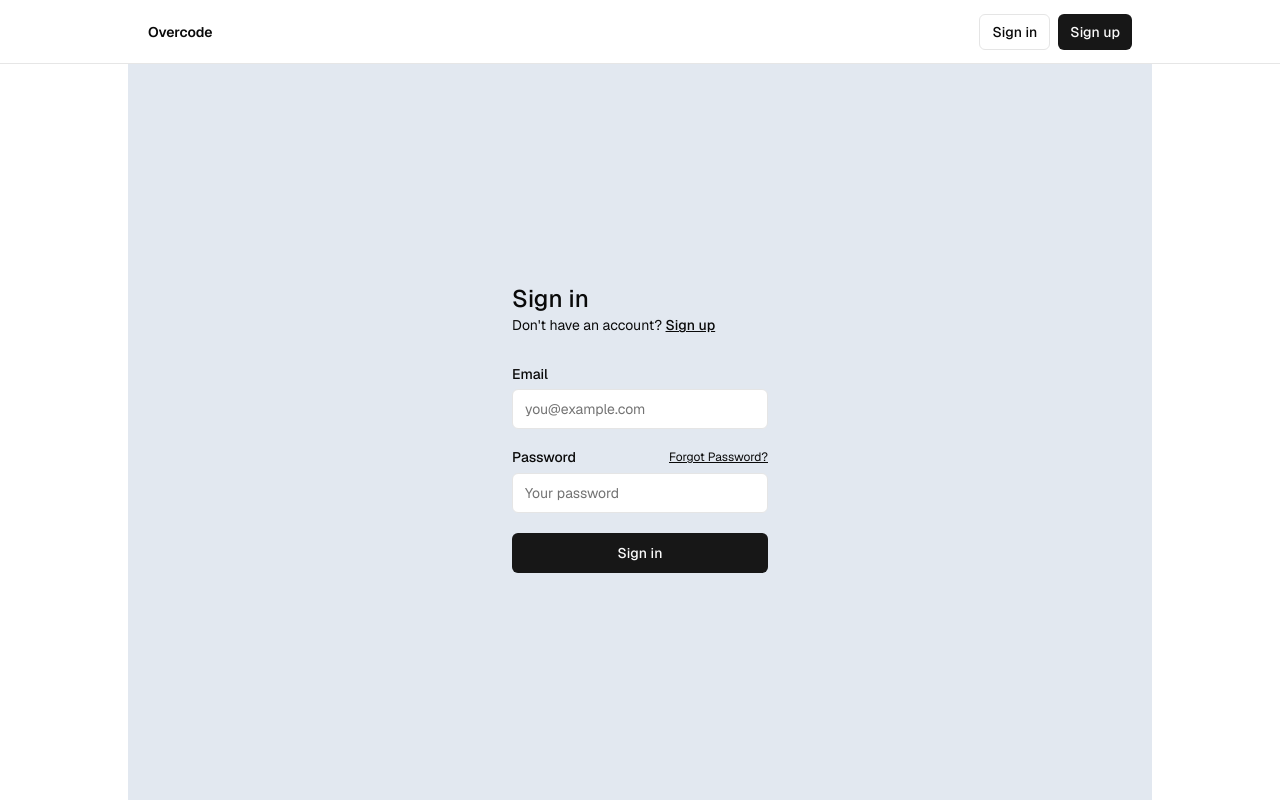
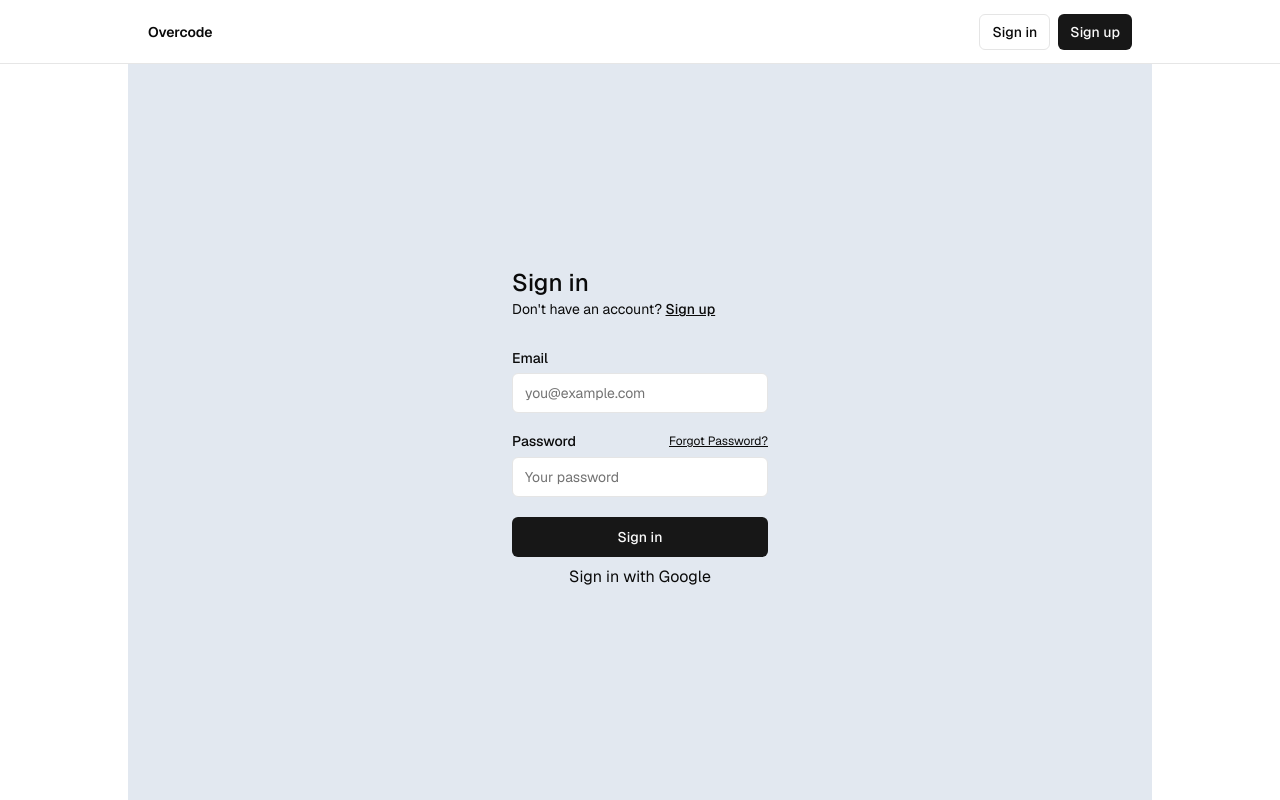
Before and after one commit to zarytskyi22/invoice-generation, a Next.js app: page /sign-in in a window 1280 px wide. Built offline with nearby package versions, Linux system fonts and the light colour scheme; no server answers.

Commit message:
Add auth by google provider

```diff
--- a/app/(auth-pages)/sign-in/page.tsx
+++ b/app/(auth-pages)/sign-in/page.tsx
@@ -1,5 +1,6 @@
 import { signInAction } from "@/app/actions";
 import { FormMessage, Message } from "@/components/form-message";
+import GoogleButton from "@/components/google-sign-in-button";
 import { SubmitButton } from "@/components/submit-button";
 import { Input } from "@/components/ui/input";
 import { Label } from "@/components/ui/label";
@@ -7,8 +8,6 @@ import Link from "next/link";
 
 export default async function Login(props: { searchParams: Promise<Message> }) {
   const searchParams = await props.searchParams;
-
-  console.log({ searchParams });
 
   return (
     <form className="flex-1 flex flex-col min-w-64">
@@ -39,9 +38,12 @@ export default async function Login(props: { searchParams: Promise<Message> }) {
           placeholder="Your password"
           required
         />
+
         <SubmitButton pendingText="Signing In..." formAction={signInAction}>
           Sign in
         </SubmitButton>
+
+        <GoogleButton />
 
         <FormMessage message={searchParams} />
       </div>
--- a/app/(auth-pages)/sign-up/page.tsx
+++ b/app/(auth-pages)/sign-up/page.tsx
@@ -5,6 +5,7 @@ import { Input } from "@/components/ui/input";
 import { Label } from "@/components/ui/label";
 import Link from "next/link";
 import { SmtpMessage } from "../smtp-message";
+import GoogleButton from "@/components/google-sign-in-button";
 
 export default async function Signup(props: {
   searchParams: Promise<Message>;
@@ -42,6 +43,8 @@ export default async function Signup(props: {
           <SubmitButton formAction={signUpAction} pendingText="Signing up...">
             Sign up
           </SubmitButton>
+
+          <GoogleButton />
           <FormMessage message={searchParams} />
         </div>
       </form>
--- /dev/null
+++ b/components/google-sign-in-button.tsx
@@ -0,0 +1,21 @@
+"use client";
+
+import { createClient } from "@/utils/supabase/client";
+
+export default function GoogleButton() {
+  const handleGoogleLogin = async () => {
+    const supabase = createClient();
+    await supabase.auth.signInWithOAuth({
+      provider: "google",
+      options: {
+        redirectTo: `${location.origin}/auth/callback`,
+      },
+    });
+  };
+
+  return (
+    <button type="button" onClick={handleGoogleLogin}>
+      Sign in with Google
+    </button>
+  );
+}
```
